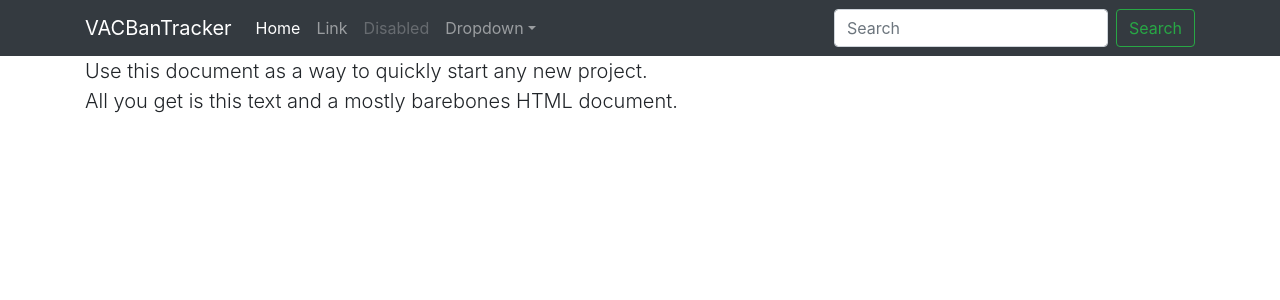
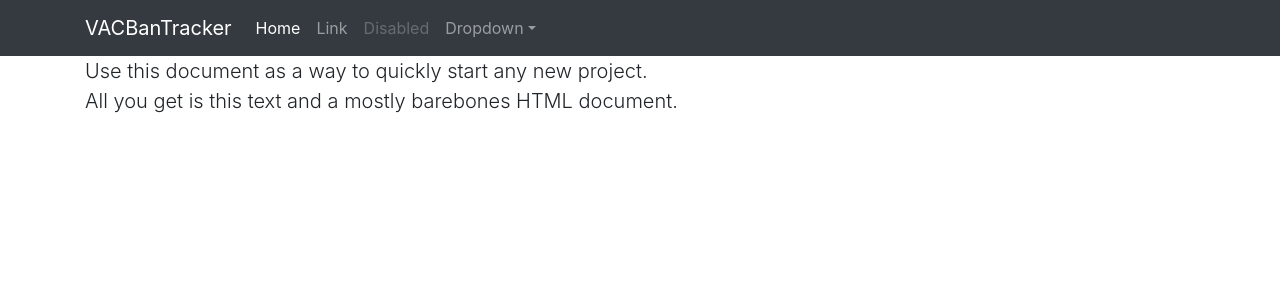
Before and after one commit to Saturn/vacbantracker, a Flask app: page / in a window 1280 px wide. Shown: the top 300 px of the page. Run offline with Flask 2, Linux system fonts and the light colour scheme; the visitor is signed in with stand-in values (Sample User, id 1); data comes from the database, SQL or seed files in the repository; data that the repository does not hold is empty; some libraries are stand-ins or nearby versions.

Commit message:
Remove search from navbar

```diff
--- a/app/templates/base.jinja2
+++ b/app/templates/base.jinja2
@@ -49,10 +49,6 @@
             </div>
           </li>
         </ul>
-        <form class="form-inline my-2 my-lg-0">
-          <input class="form-control mr-sm-2" type="text" placeholder="Search" aria-label="Search">
-          <button class="btn btn-outline-success my-2 my-sm-0" type="submit">Search</button>
-        </form>
       </div>
 
       </div>
@@ -62,14 +58,17 @@
 
 
 
-    <main role="main" class="container">
+    <div class="container">
 
-      <div class="starter-template">
-        <h1>Bootstrap starter template</h1>
-        <p class="lead">Use this document as a way to quickly start any new project.<br> All you get is this text and a mostly barebones HTML document.</p>
+      <div class="row">
+        <div class="col">
+          <h1>Bootstrap starter template</h1>
+          <p class="lead">Use this document as a way to quickly start any new project.<br> All you get is this text and a mostly barebones HTML document.</p>
+        </div>
       </div>
 
-    </main><!-- /.container -->
+
+    </div><!-- /.container -->
 
 
 
```
